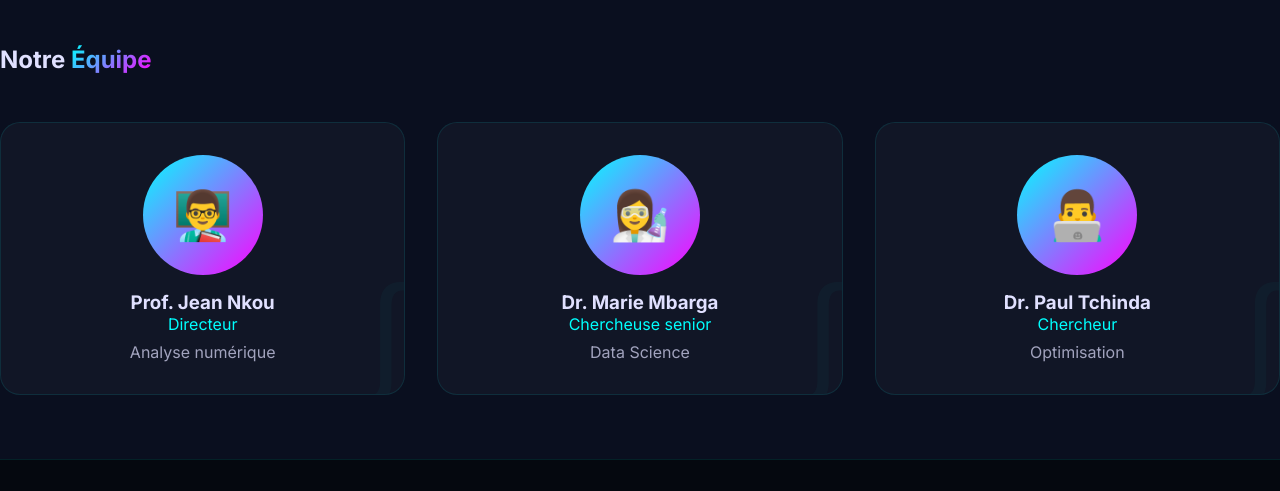
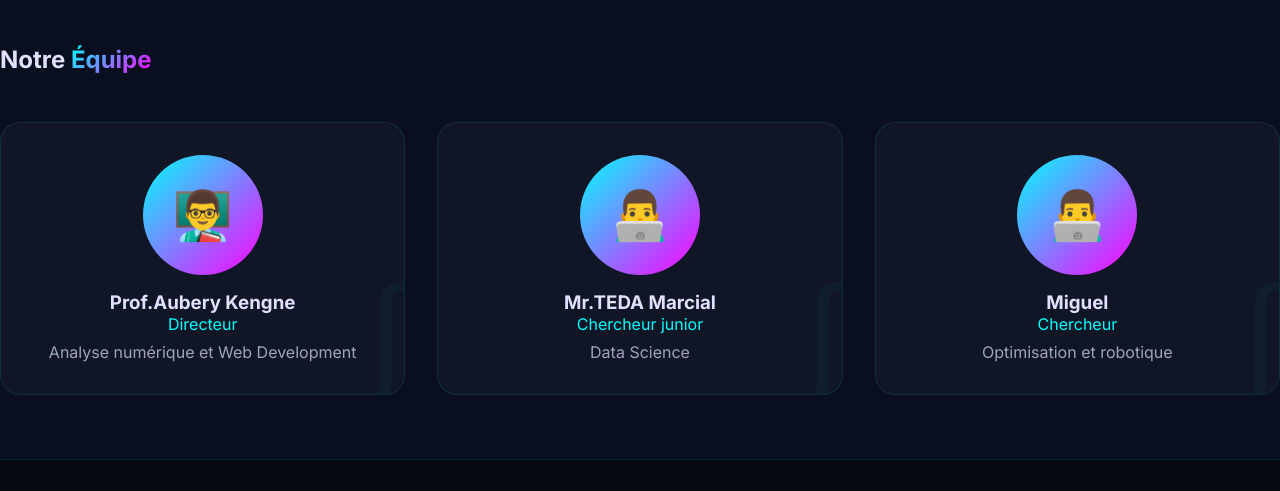
Before and after one commit to Marcialsohfos/Labmath_scsmaubmar.org-, a website: page about.html in a window 1280 px wide. Shown: the part 1174-1665 px from the top of the page. Drawn offline with Linux system fonts and the light colour scheme.

```diff
--- a/about.html
+++ b/about.html
@@ -115,23 +115,23 @@
             <div style="display: grid; grid-template-columns: repeat(auto-fit, minmax(250px, 1fr)); gap: 2rem; margin-top: 3rem;">
                 <div class="math-card" style="text-align: center;">
                     <div style="width: 120px; height: 120px; background: var(--gradient-1); border-radius: 50%; margin: 0 auto 1rem; display: flex; align-items: center; justify-content: center; font-size: 3rem;">👨‍🏫</div>
-                    <h3>Prof. Jean Nkou</h3>
+                    <h3>Prof.Aubery Kengne</h3>
                     <p style="color: var(--primary); margin-bottom: 0.5rem;">Directeur</p>
-                    <p style="color: rgba(224,224,255,0.7);">Analyse numérique</p>
+                    <p style="color: rgba(224,224,255,0.7);">Analyse numérique et Web Development</p>
                 </div>
 
                 <div class="math-card" style="text-align: center;">
-                    <div style="width: 120px; height: 120px; background: var(--gradient-1); border-radius: 50%; margin: 0 auto 1rem; display: flex; align-items: center; justify-content: center; font-size: 3rem;">👩‍🔬</div>
-                    <h3>Dr. Marie Mbarga</h3>
-                    <p style="color: var(--primary); margin-bottom: 0.5rem;">Chercheuse senior</p>
+                    <div style="width: 120px; height: 120px; background: var(--gradient-1); border-radius: 50%; margin: 0 auto 1rem; display: flex; align-items: center; justify-content: center; font-size: 3rem;">👨‍💻</div>
+                    <h3>Mr.TEDA Marcial</h3>
+                    <p style="color: var(--primary); margin-bottom: 0.5rem;">Chercheur junior</p>
                     <p style="color: rgba(224,224,255,0.7);">Data Science</p>
                 </div>
 
                 <div class="math-card" style="text-align: center;">
                     <div style="width: 120px; height: 120px; background: var(--gradient-1); border-radius: 50%; margin: 0 auto 1rem; display: flex; align-items: center; justify-content: center; font-size: 3rem;">👨‍💻</div>
-                    <h3>Dr. Paul Tchinda</h3>
+                    <h3>Miguel</h3>
                     <p style="color: var(--primary); margin-bottom: 0.5rem;">Chercheur</p>
-                    <p style="color: rgba(224,224,255,0.7);">Optimisation</p>
+                    <p style="color: rgba(224,224,255,0.7);">Optimisation et robotique</p>
                 </div>
             </div>
         </div>
@@ -166,4 +166,5 @@
     <script src="config.js"></script>
     <script src="script.js"></script>
 </body>
+
 </html>
```
